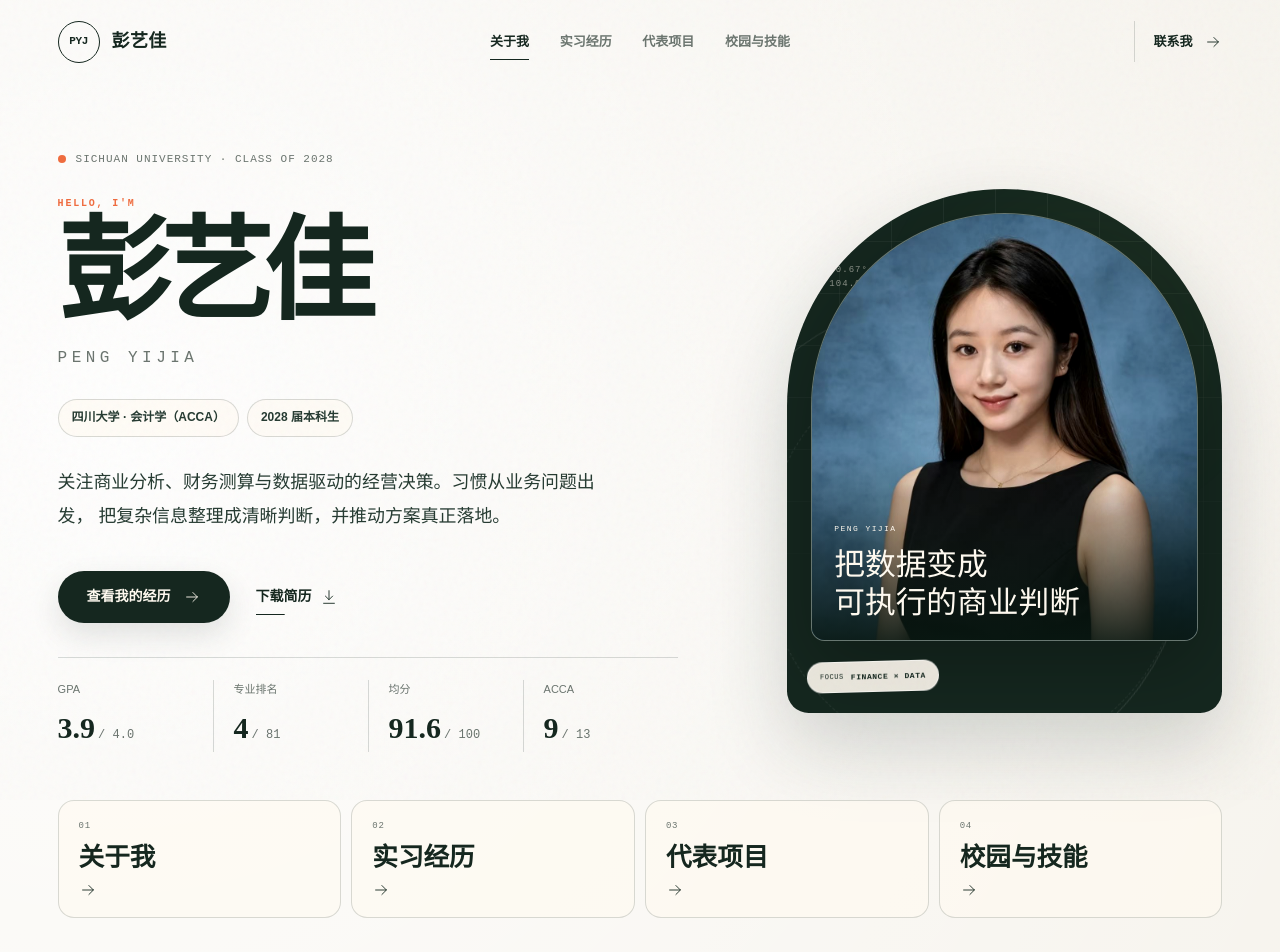
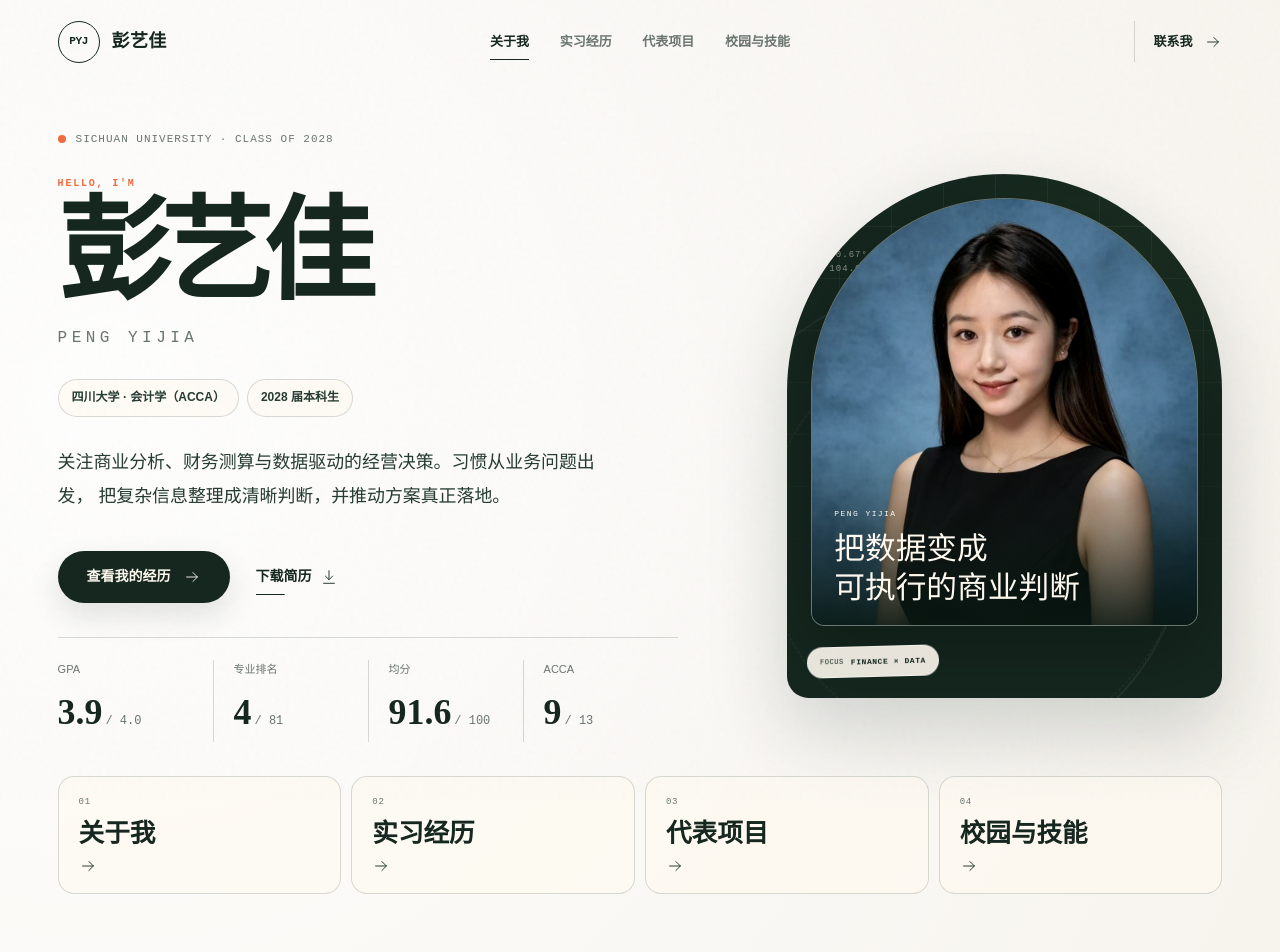
Before and after one commit to jadeny0705-blip/jadeny0705-blip.github.io, a plain HTML site: page index.html in a window 1280 px wide. Shown: the top 952 px of the page. Drawn offline with Linux system fonts and the light colour scheme.

Commit message:
Improve mobile hero and section shortcuts

```diff
--- a/index.html
+++ b/index.html
@@ -10,8 +10,8 @@
     <meta name="theme-color" content="#f3efe6" />
     <title>彭艺佳｜把数据变成判断</title>
     <link rel="icon" href="favicon.svg" type="image/svg+xml" />
-    <link rel="stylesheet" href="styles.css?v=4" />
-    <script src="script.js?v=4" defer></script>
+    <link rel="stylesheet" href="styles.css?v=5" />
+    <script src="script.js?v=5" defer></script>
   </head>
   <body>
     <a class="skip-link" href="#main">跳到主要内容</a>
--- a/styles.css
+++ b/styles.css
@@ -247,7 +247,7 @@ svg {
   width: min(100%, calc(var(--max-width) + var(--page-pad) * 2));
   min-height: 100svh;
   margin: 0 auto;
-  padding: 150px var(--page-pad) 100px;
+  padding: 130px var(--page-pad) 74px;
 }
 
 .hero-copy {
@@ -465,7 +465,7 @@ svg {
 
 .hero-stats strong {
   font-family: var(--serif);
-  font-size: clamp(23px, 2.4vw, 30px);
+  font-size: clamp(31px, 2.8vw, 38px);
   font-weight: 700;
 }
 
@@ -479,7 +479,7 @@ svg {
   grid-area: nav;
   grid-template-columns: repeat(4, minmax(0, 1fr));
   gap: 10px;
-  margin-top: 48px;
+  margin-top: 34px;
 }
 
 .hero-section-nav a {
```
